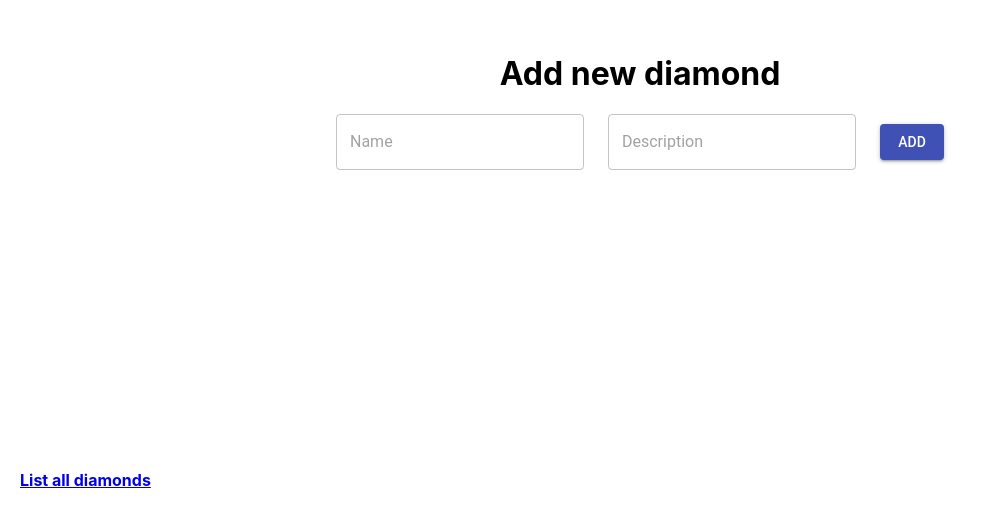
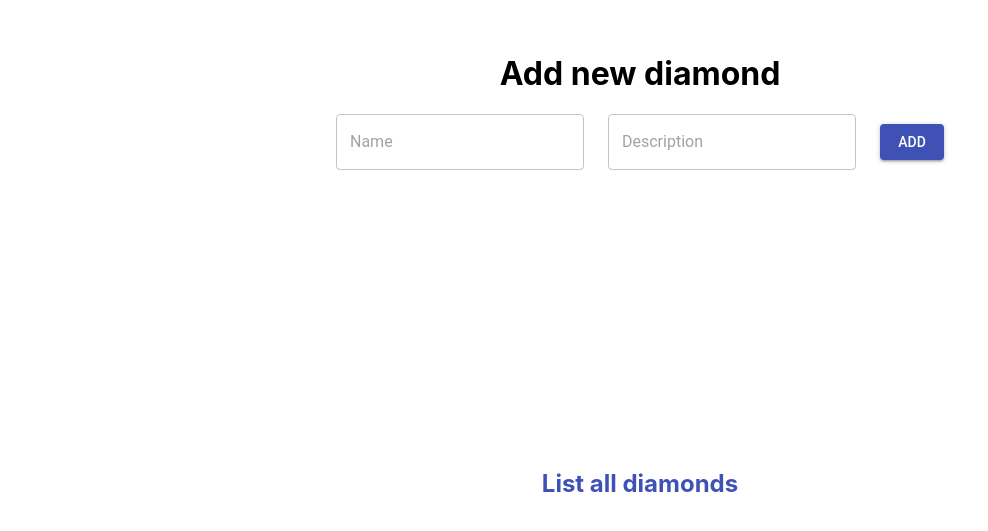
Before and after one commit to lost-vetern/nccssupplychainadmin, a React (Create React App) app: page / in a window 1280 px wide. Shown: the part 267-798 px from the top of the page, without its empty margins (0-988 px from the left). Built offline with nearby package versions, Linux system fonts and the light colour scheme; no server answers.

Commit message:
Home page complete

```diff
--- a/src/App.css
+++ b/src/App.css
@@ -4,6 +4,18 @@
 
 body > #root > div {
     height: 100vh;
+}
+
+.Center-Div{
+    display: flex;
+    flex: 1;
+    flex-direction: column;
+    justify-content: center;
+    align-items: center;
+}
+
+.No-Underline{
+    text-decoration: none;
 }
 
 .App-logo {
--- a/src/App.js
+++ b/src/App.js
@@ -114,7 +114,9 @@ class App extends React.Component {
                 </Grid>
 
             </Grid>
-            <a style={{marginTop: '50'}} href="http://www.google.com"><h4>List all diamonds</h4></a>
+            <div className="Center-Div">
+                <a className="No-Underline" style={{marginTop: '50', color: '#3f51b5'}} href="http://www.google.com"><h2>List all diamonds</h2></a>
+            </div>
             {/* <MList items={this.state.diamonds} /> */}
         </div>
       );
```
